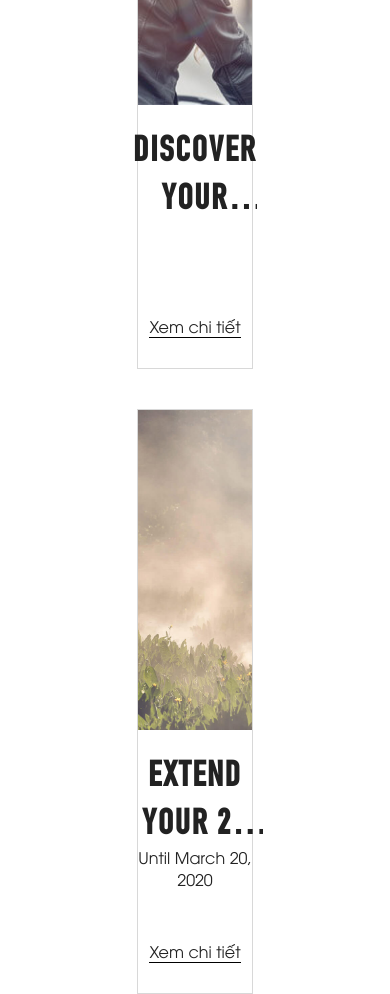
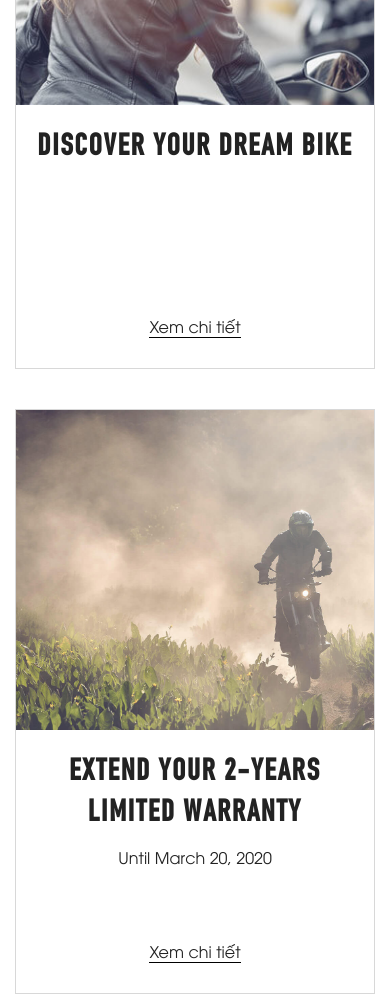
Before and after one commit to bosssixsam/KymcoFront-end, a website: page index.html in a window 390 px wide. Shown: the part 1900-2894 px from the top of the page. Drawn offline with Linux system fonts and the light colour scheme.

Commit message:
fix footer

```diff
--- a/scss/imports/core/_footer.scss
+++ b/scss/imports/core/_footer.scss
@@ -74,5 +74,25 @@ footer {
         font-family: $avo;
       }
     }
+
+    // -- Responsive ---
+
+    @include mobile {
+      h3 {
+        font-size: 24px;
+      }
+
+      .footer-nav {
+        a {
+          font-size: 12px;
+        }
+      }
+
+      .info-copyRight {
+        span {
+          font-size: 10px;
+        }
+      }
+    }
   }
 }
--- a/scss/imports/pages/_home.scss
+++ b/scss/imports/pages/_home.scss
@@ -568,6 +568,13 @@
         flex-direction: column;
         .news__card {
           margin-bottom: 40px;
+          width: 100%;
+
+          .card__title {
+            h3 {
+              font-size: 30px;
+            }
+          }
         }
       }
     }
```
Also changed, not shown: dest/style.min.css, 1 other file.
